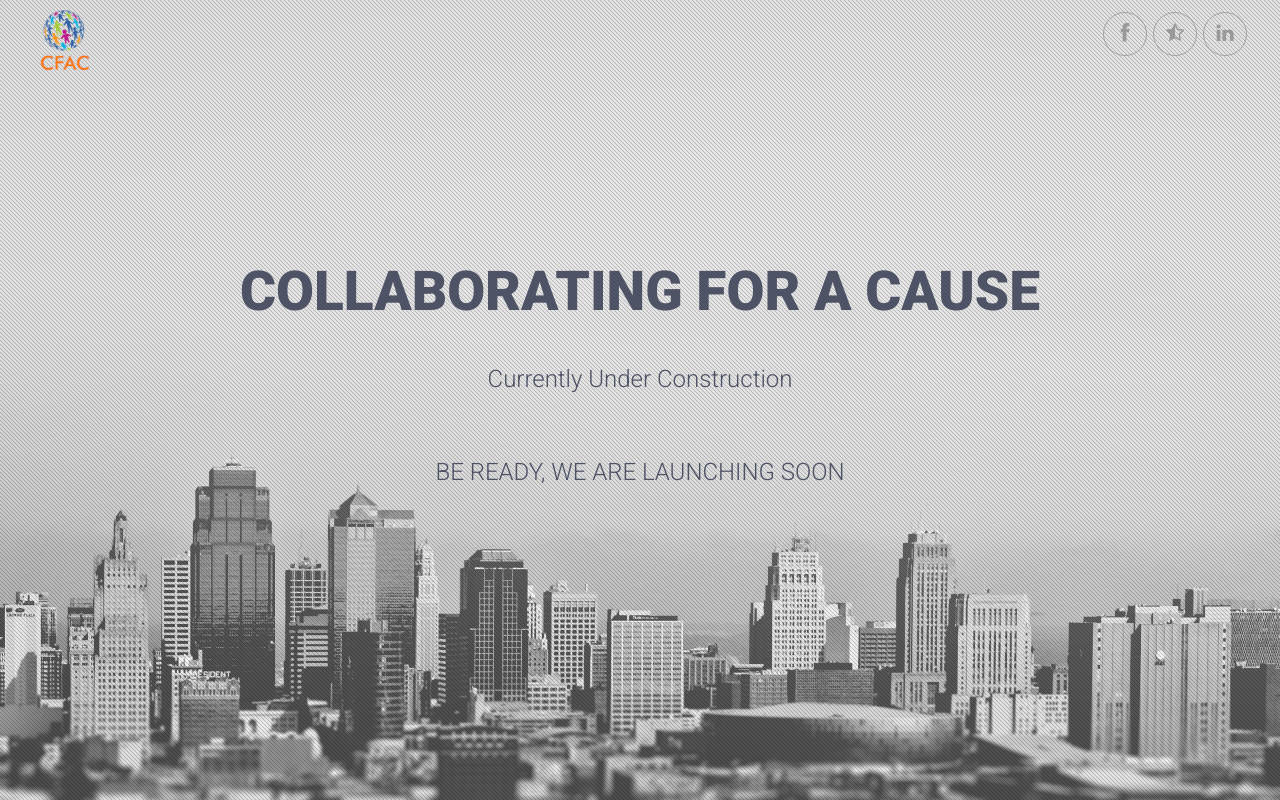
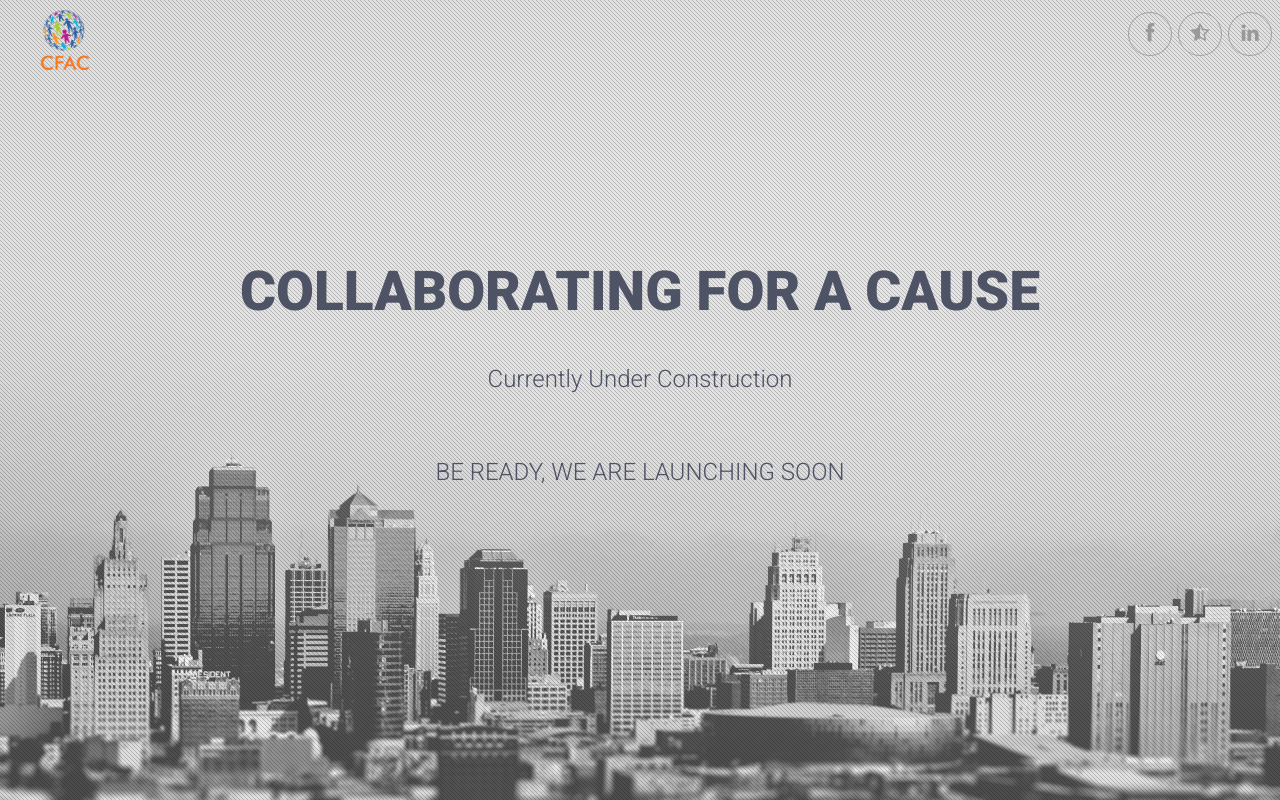
Before and after one commit to varna-vincent/CFAC-LandingPage, a PHP site: page /index.html in a window 1280 px wide. Run offline with PHP 8.4, Linux system fonts and the light colour scheme; some libraries are stand-ins or nearby versions.

Commit message:
Edited style

```diff
--- a/css/main.css
+++ b/css/main.css
@@ -231,7 +231,8 @@ h1, h2, h3, h4, h5, h6 {
 
 #navigation .navbar-nav.navbar-right {
 	margin-top: 10px;
-	margin-right: 30px;
+	margin-right: 5px;
+	float: right;
 }
 
 #navigation .navbar-nav.navbar-right li a {
```
